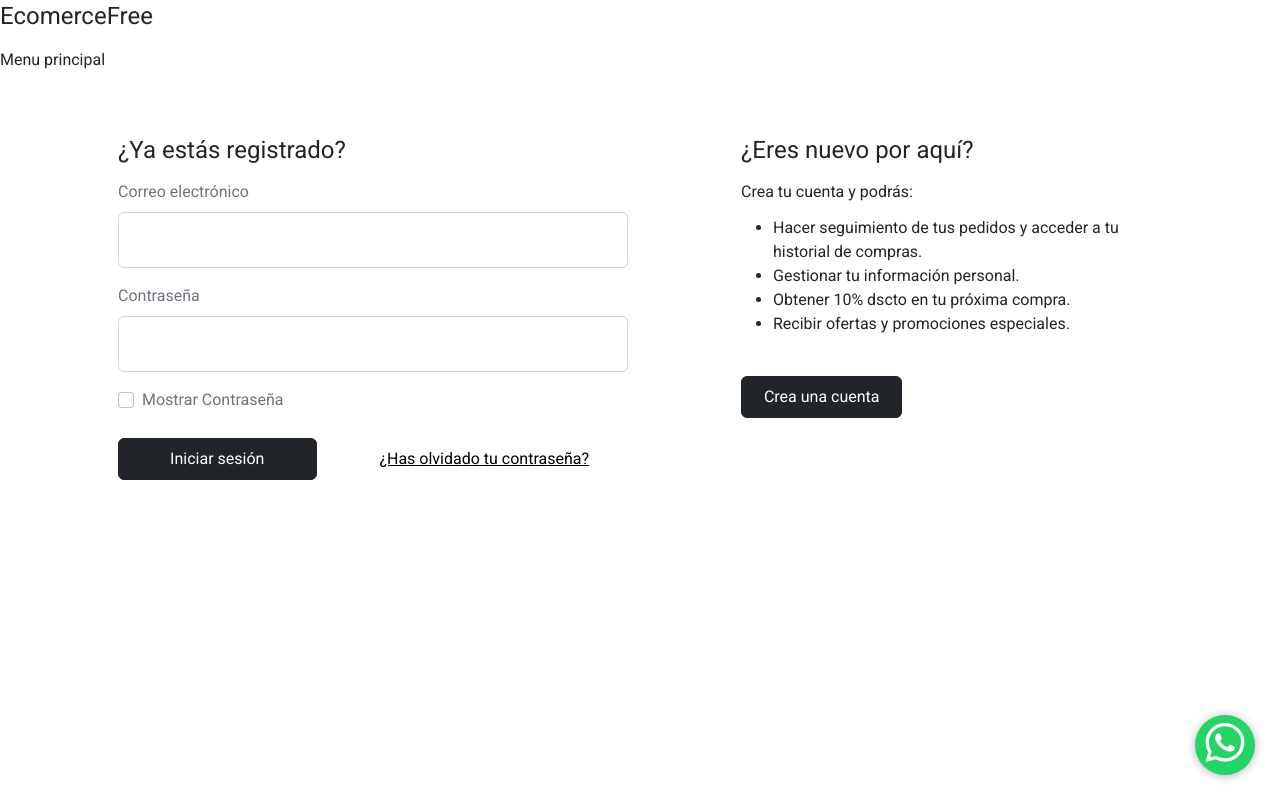
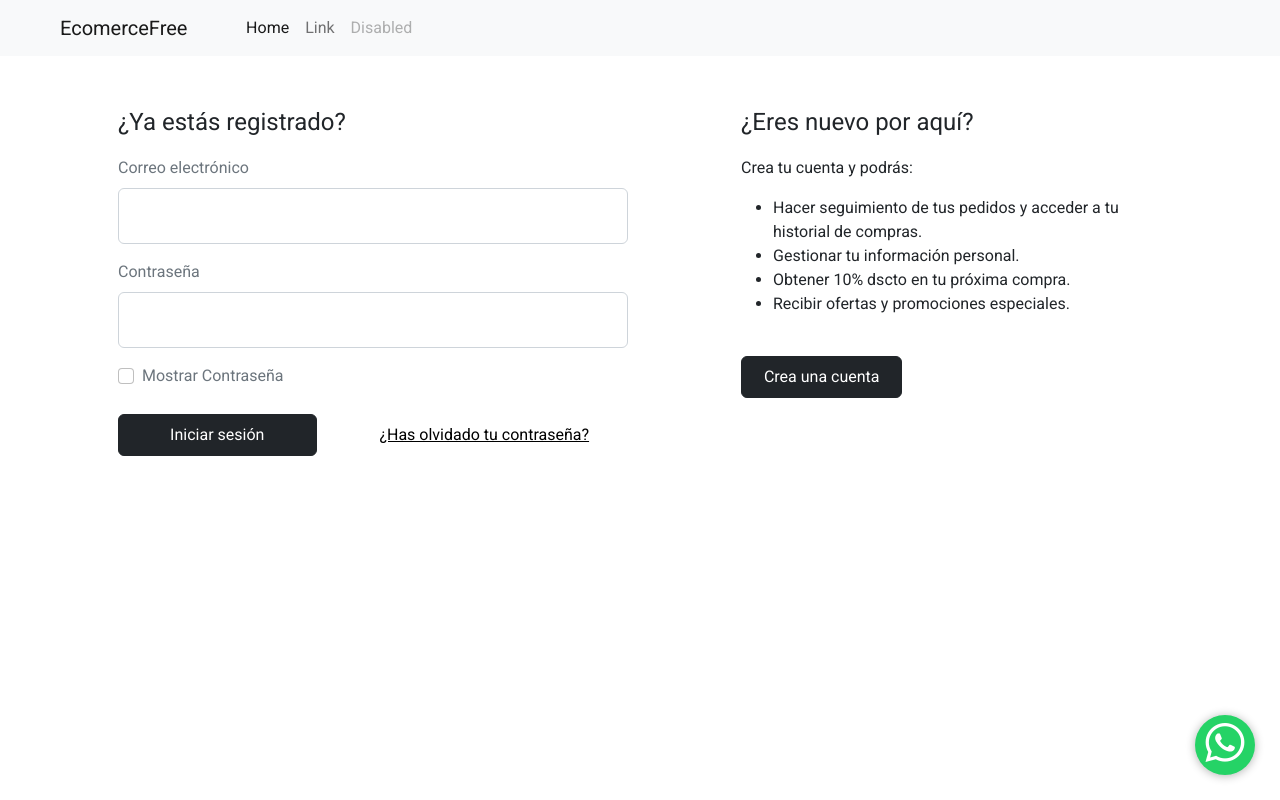
Before and after one commit to ElvisTV/EcomerceFree, an Angular app: page /auth/login in a window 1280 px wide. Built offline with nearby package versions, Linux system fonts and the light colour scheme.

Commit message:
cambios menu

```diff
--- a/angular.json
+++ b/angular.json
@@ -99,9 +99,15 @@
               "src/assets"
             ],
             "styles": [
+              "node_modules/bootstrap/dist/css/bootstrap.min.css",
               "src/styles.scss"
             ],
-            "scripts": []
+            "scripts": [
+              "node_modules/jquery/dist/jquery.min.js",
+              "node_modules/@popperjs/core/dist/umd/popper.min.js",
+              "node_modules/bootstrap/dist/js/bootstrap.min.js",
+              "node_modules/bootstrap/dist/js/bootstrap.js"
+            ]
           }
         }
       }
--- a/package.json
+++ b/package.json
@@ -21,7 +21,7 @@
     "@angular/platform-browser-dynamic": "~13.2.0",
     "@angular/router": "~13.2.0",
     "@popperjs/core": "^2.11.5",
-    "bootstrap": "^5.1.3",
+    "bootstrap": "^5.2.0",
     "bootstrap-icons": "^1.9.1",
     "jquery": "^3.6.0",
     "rxjs": "~7.5.0",
--- a/src/app/app.component.html
+++ b/src/app/app.component.html
@@ -1,13 +1,2 @@
-<!doctype html>
-<html lang="en">
-  <head>
-    <meta charset="utf-8">
-    <meta name="viewport" content="width=device-width, initial-scale=1">
-    <title>Eccomerce</title>
-  </head>
-  <body>
-        <h1>{{title}}</h1>
-        <app-menu> </app-menu>
-        <router-outlet> </router-outlet>
-    </body>
-</html>
+<app-menu [title]="title"></app-menu>
+<router-outlet></router-outlet>
--- a/src/app/app.component.ts
+++ b/src/app/app.component.ts
@@ -6,6 +6,6 @@ import { Component } from '@angular/core';
   styleUrls: ['./app.component.scss']
 })
 export class AppComponent {
-  title = 'EcomerceFree';
+  title:string = 'EcomerceFree';
   nombreBotton = 'Agregar';
 }
--- a/src/app/material/material.module.ts
+++ b/src/app/material/material.module.ts
@@ -7,4 +7,6 @@ import { MatSidenavModule } from '@angular/material/sidenav';
     MatSidenavModule
   ]
 })
-export class MaterialModule { }
+export class MaterialModule {
+
+ }
--- a/src/app/shared/menu/menu/menu.component.html
+++ b/src/app/shared/menu/menu/menu.component.html
@@ -1 +1,23 @@
-<p> Menu principal</p>
+<nav class="navbar navbar-expand-lg bg-light">
+    <div class="container-fluid">
+      <button class="navbar-toggler" type="button" data-bs-toggle="offcanvas" data-bs-target="#offcanvasResponsive" aria-controls="offcanvasResponsive">
+        <span class="navbar-toggler-icon"></span>
+      </button>
+      <a class="ms-5 navbar-brand" href="#">{{title}}</a>
+      <div class="offcanvas-lg offcanvas-end" style="width: 82%;" tabindex="-1" id="offcanvasResponsive" aria-labelledby="offcanvasResponsiveLabel">
+        <div class="offcanvas-body">
+            <ul class="navbar-nav me-auto mb-2 mb-lg-0">
+                <li class="nav-item">
+                    <a class="nav-link active" aria-current="page" href="#">Home</a>
+                </li>
+                <li class="nav-item">
+                    <a class="nav-link" href="#">Link</a>
+                </li>
+                <li class="nav-item">
+                    <a class="nav-link disabled">Disabled</a>
+                </li>
+            </ul>
+        </div>
+      </div>
+    </div>
+  </nav>
--- a/src/app/shared/menu/menu/menu.component.ts
+++ b/src/app/shared/menu/menu/menu.component.ts
@@ -1,4 +1,4 @@
-import { Component, OnInit } from '@angular/core';
+import { Component, Input, OnInit } from '@angular/core';
 
 @Component({
   selector: 'app-menu',
@@ -7,7 +7,7 @@ import { Component, OnInit } from '@angular/core';
   ]
 })
 export class MenuComponent implements OnInit {
-
+  @Input() public title:any;
   constructor() { }
 
   ngOnInit(): void {
--- a/src/index.html
+++ b/src/index.html
@@ -11,7 +11,13 @@
   <link href="https://fonts.googleapis.com/css2?family=Roboto:wght@300;400;500&display=swap" rel="stylesheet">
   <link href="https://fonts.googleapis.com/icon?family=Material+Icons" rel="stylesheet">
 </head>
-<body class="mat-typography">
+<body>
   <app-root></app-root>
+    <!-- jQuery library -->
+    <script src="https://ajax.googleapis.com/ajax/libs/jquery/3.5.1/jquery.min.js"></script>
+    <!-- Popper JS -->
+    <script src="https://cdnjs.cloudflare.com/ajax/libs/popper.js/1.16.0/umd/popper.min.js"></script>
+    <!-- Latest compiled JavaScript -->
+    <script src="https://cdn.jsdelivr.net/npm/bootstrap@5.2.0/dist/js/bootstrap.bundle.min.js"></script>
 </body>
 </html>
```
Also changed, not shown: 1 other file (tests, documents, lock files or other folders).
